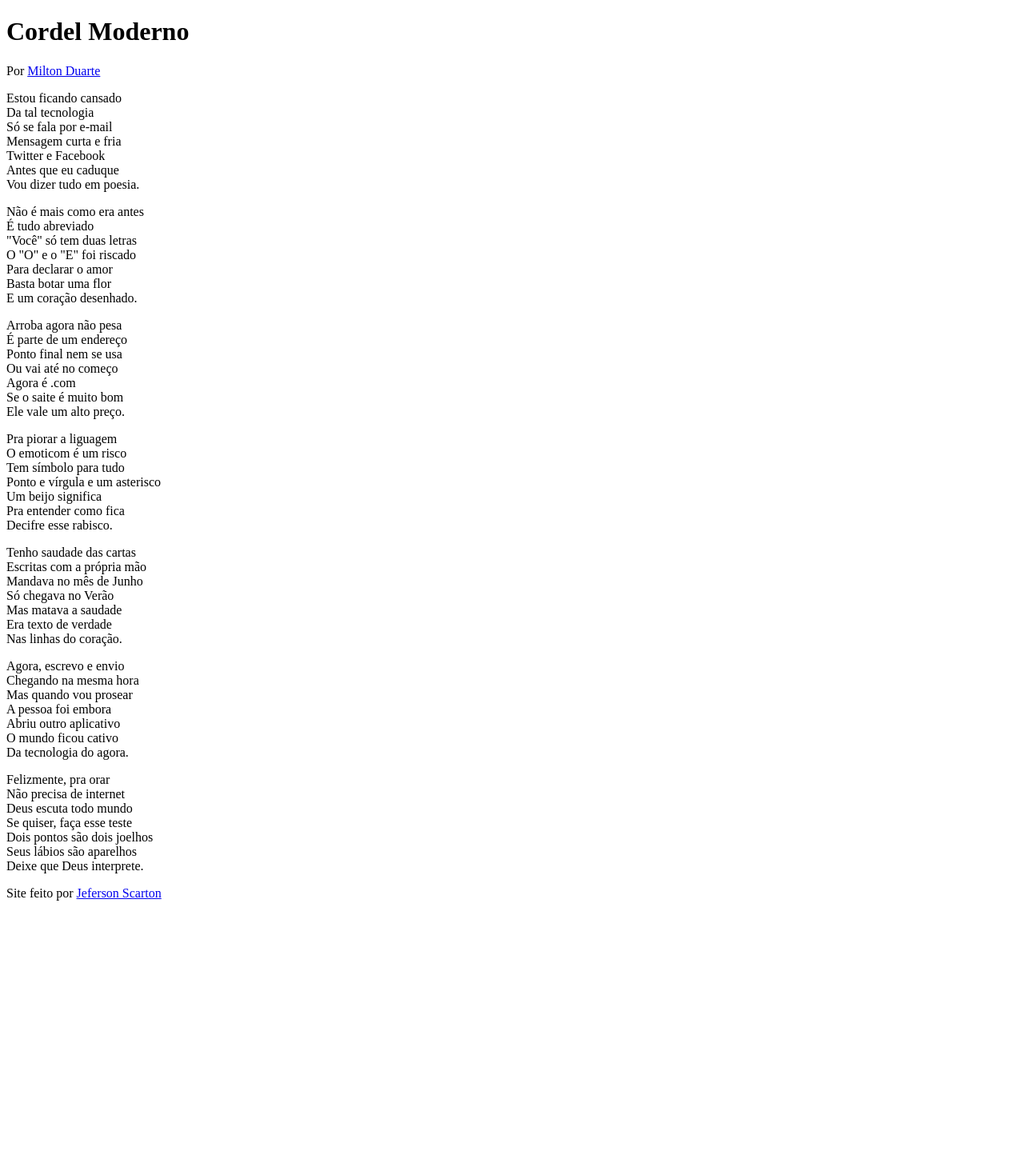
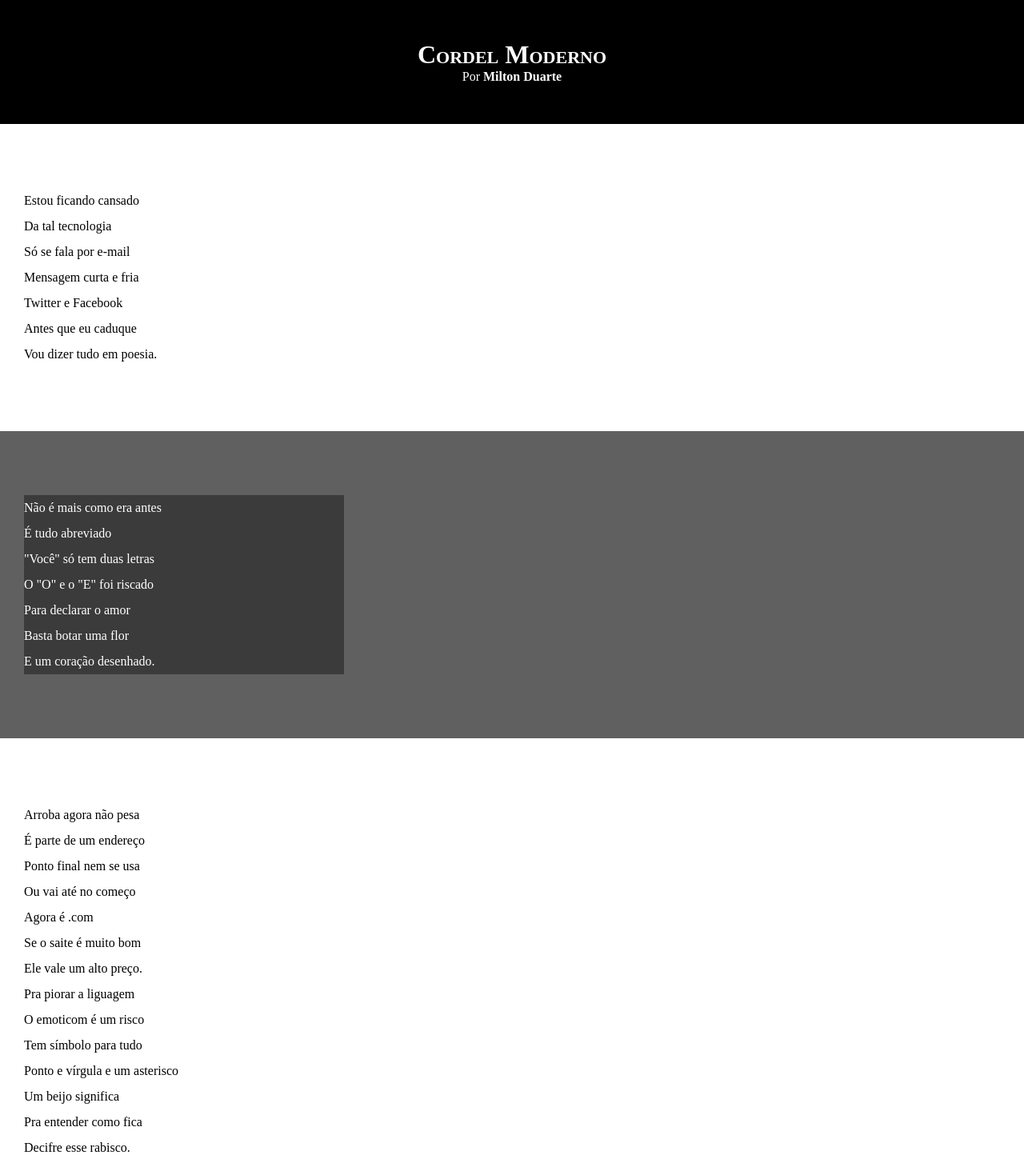
Before and after one commit to jefersonscarton/html-css, a plain HTML site: page d012/index.html in a window 1280 px wide. Shown: the top 1454 px of the page at 80% size. Before the commit the page ends 1142 px from the top, so only its background shows below. Drawn offline with Linux system fonts and the light colour scheme.

Commit message:
atualizando estilos

```diff
--- a/d012/estilos/style.css
+++ b/d012/estilos/style.css
@@ -1 +1,62 @@
 @charset "UTF-8";
+
+*{
+    margin: 0px;
+    padding: 0px;
+}
+
+html body{
+    min-width: 100vh;
+    background-color: gray;
+}
+
+header{
+    background-color: black;
+    color: white;
+    text-align: center;
+}
+
+h1{
+    padding-top: 50px;
+    font-variant: small-caps;
+}
+
+header p{
+    padding-bottom: 50px;
+}
+
+a{
+    color: white;
+    text-decoration: none;
+    font-weight: bold;
+}
+
+a:hover{
+    text-decoration: underline;
+}
+
+section{
+    padding: 10vh 0px 10vh 30px;
+    line-height: 2em;
+}
+
+.normal{
+    background-color: white;
+    color: black;
+}
+
+.imagem{
+    background-color: rgba(78, 77, 77, 0.637);
+    color: white;
+}
+section.imagem > p{
+    width: 400px;
+    background-color: rgba(0, 0, 0, 0.39);
+}
+
+footer{
+    background-color: black;
+    color: white;
+    text-align: center;
+    padding: 10px;
+}
--- a/d012/index.html
+++ b/d012/index.html
@@ -15,7 +15,7 @@
         </p>
     </header>
     <main>
-        <section>
+        <section class="normal">
             <p>
                 Estou ficando cansado <br>
                 Da tal tecnologia <br>
@@ -27,7 +27,7 @@
             </p>
         </section>
 
-        <section>
+        <section class="imagem">
             <p>
                 Não é mais como era antes <br>
                 É tudo abreviado <br>
@@ -39,7 +39,7 @@
             </p>
         </section>
 
-        <section>
+        <section class="normal">
             <p>
                 Arroba agora não pesa <br>
                 É parte de um endereço <br>
@@ -60,7 +60,7 @@
             </p>
         </section>
 
-        <section>
+        <section class="imagem">
             <p>
                 Tenho saudade das cartas <br>
                 Escritas com a própria mão <br>
@@ -72,7 +72,7 @@
             </p>
         </section>
 
-        <section>
+        <section class="normal">
             <p>
                 Agora, escrevo e envio <br>
                 Chegando na mesma hora <br>
```
